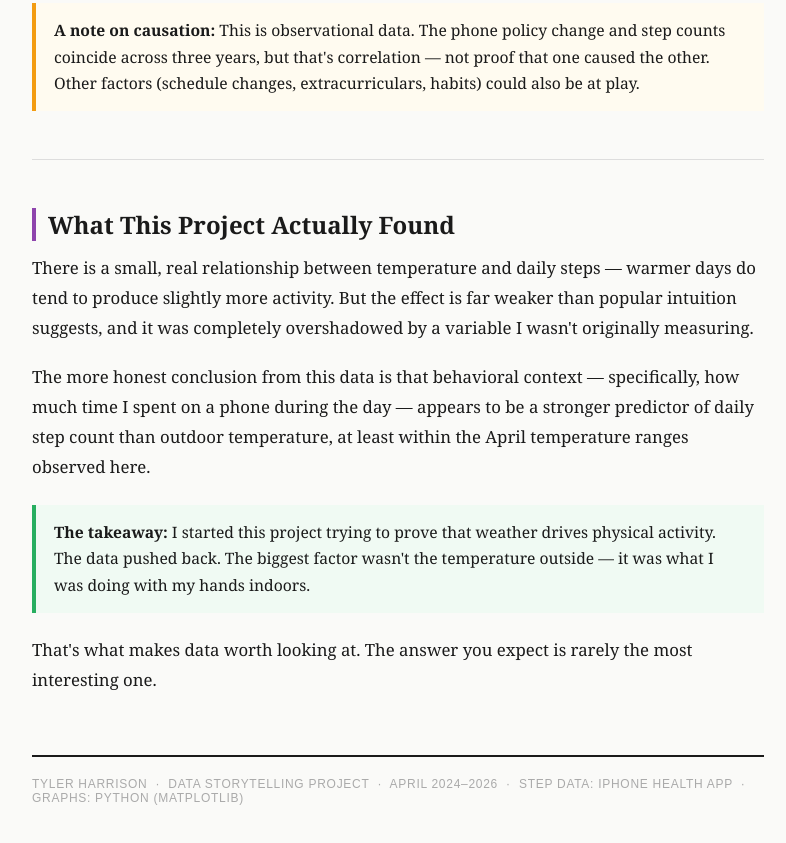
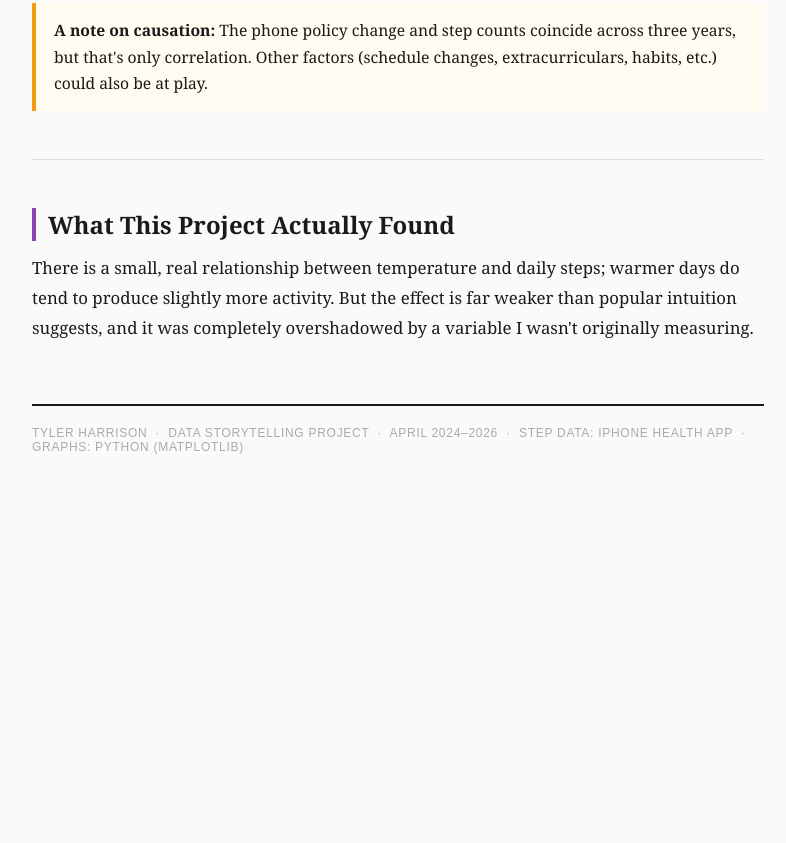
Before and after one commit to tyjharrison2-art/Weather-Temperature-vs.-Step-Count-Data, a plain HTML site: page data.html in a window 1280 px wide. Shown: the part 5108-5951 px from the top of the page, without its empty margins (242-1028 px from the left). After the commit the page ends 5642 px from the top, so only its background shows below. Drawn offline with Linux system fonts and the light colour scheme.

Commit message:
Update text for clarity in data analysis section
Revised text for clarity and conciseness in observations and conclusions.

```diff
--- a/data.html
+++ b/data.html
@@ -281,23 +281,16 @@
   <p>The pattern that emerges is not what I expected going in. The partial restriction in 2025 coincided with the highest step counts, possibly because having the phone for part of the day still kept overall screen time lower than 2024, while the full ban in 2026 may have changed activity patterns in ways the step data doesn't fully capture.</p>
 
   <div class="callout yellow">
-    <strong>A note on causation:</strong> This is observational data. The phone policy change and step counts coincide across three years, but that's correlation — not proof that one caused the other. Other factors (schedule changes, extracurriculars, habits) could also be at play.
+    <strong>A note on causation:</strong> The phone policy change and step counts coincide across three years, but that's only correlation. Other factors (schedule changes, extracurriculars, habits, etc.) could also be at play.
   </div>
 
   <hr class="divider">
 
-  <!-- CONCLUSION -->
   <h2 class="purple">What This Project Actually Found</h2>
 
-  <p>There is a small, real relationship between temperature and daily steps — warmer days do tend to produce slightly more activity. But the effect is far weaker than popular intuition suggests, and it was completely overshadowed by a variable I wasn't originally measuring.</p>
+  <p>There is a small, real relationship between temperature and daily steps; warmer days do tend to produce slightly more activity. But the effect is far weaker than popular intuition suggests, and it was completely overshadowed by a variable I wasn't originally measuring.</p>
 
-  <p>The more honest conclusion from this data is that behavioral context — specifically, how much time I spent on a phone during the day — appears to be a stronger predictor of daily step count than outdoor temperature, at least within the April temperature ranges observed here.</p>
 
-  <div class="callout green">
-    <strong>The takeaway:</strong> I started this project trying to prove that weather drives physical activity. The data pushed back. The biggest factor wasn't the temperature outside — it was what I was doing with my hands indoors.
-  </div>
-
-  <p>That's what makes data worth looking at. The answer you expect is rarely the most interesting one.</p>
 
   <div class="footer">
     Tyler Harrison &nbsp;·&nbsp; Data Storytelling Project &nbsp;·&nbsp; April 2024–2026 &nbsp;·&nbsp; Step data: iPhone Health App &nbsp;·&nbsp; Graphs: Python (matplotlib)
```
